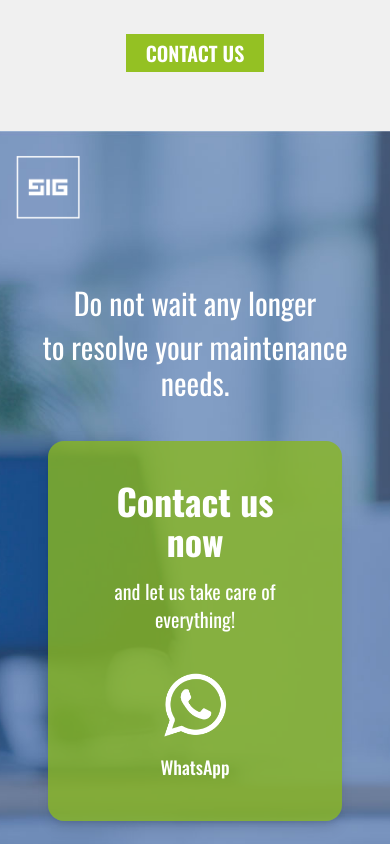
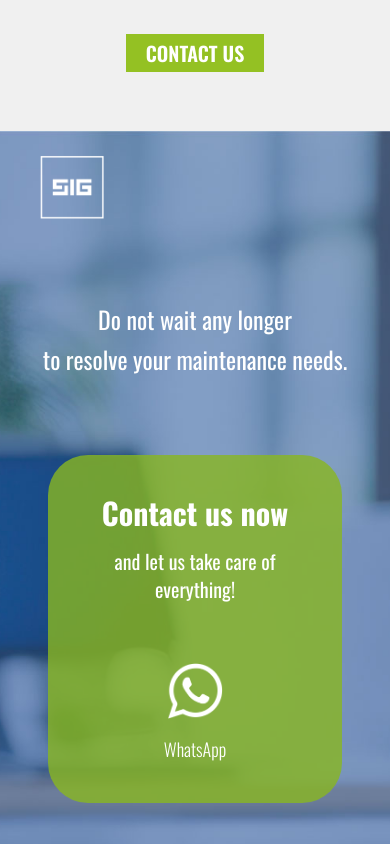
Before and after one commit to AliciaPak25/signature, a React (Vite) app: page / in a window 390 px wide. Shown: the part 3000-3844 px from the top of the page. Built offline with nearby package versions, Linux system fonts and the light colour scheme.

Commit message:
modified styles and responsive of contact section

```diff
--- a/src/components/ContactSection.jsx
+++ b/src/components/ContactSection.jsx
@@ -1,144 +1,37 @@
-// src/components/ContactSection.jsx
-
-/* import React from "react";
-
-const ContactSection = () => {
-  return (
-    <div
-      className="relative h-screen flex justify-center items-center contact-background"
-      id="contact"
-    >
-
-      <div className="relative z-10 flex flex-col md:flex-row justify-between items-center w-full max-w-6xl px-6">
-
-        <div className="text-center md:text-left text-white md:w-1/2 mb-10 md:mb-0">
-          <p className="text-2xl md:text-3xl font-semibold">
-            Don't wait any longer
-          </p>
-          <p className="text-xl md:text-2xl font-light mt-2">
-            to resolve your maintenance needs.
-          </p>
-        </div>
-
-
-        <div className="bg-[#89B721] flex flex-col rounded-2xl text-center p-8 md:p-12 md:w-xl h-96 shadow-lg">
-          <h3 className="text-2xl md:text-3xl font-bold text-white">
-            Contact us now
-          </h3>
-          <p className="text-lg md:text-xl text-white mt-2">
-            and let us take care of everything!
-          </p>
-
-          <div className="flex flex-col items-center mt-6">
-            <img
-              src="/path-to-whatsapp-icon.png"
-              alt="WhatsApp"
-              className="w-12 h-12 mb-2"
-            />
-            <p className="text-lg font-medium text-white">WhatsApp</p>
-          </div>
-        </div>
-      </div>
-    </div>
-  );
-};
-
-export default ContactSection; */
-
-/* import whiteLogo from "../assets/sig-white.png";
-import whatsappIcon from "../assets/whatsapp-contact.png";
-
-const ContactSection = () => {
-  return (
-    <div
-      className="relative h-screen flex flex-col justify-center items-center  contact-background"
-      id="contact"
-    >
-
-      <img
-        src={whiteLogo}
-        alt="SIG Logo"
-        className="absolute top-6 left-6 w-12 h-12 md:w-16 md:h-16 ml-20 mt-6"
-      />
-
-
-      <div className="relative z-10 flex flex-col md:flex-row items-center justify-evenly w-full max-w-5xl mx-auto px-6">
-
-        <div className="text-center text-white mr-10">
-          <p className="text-xl md:text-4xl font-semibold">
-            Do not wait any longer
-          </p>
-          <p className="text-xl md:text-4xl font-semibold mt-2">
-            to resolve your maintenance needs.
-          </p>
-        </div>
-
-        <div className="bg-[#89B721]/60 flex flex-col justify-center items-center rounded-2xl text-center p-8 md:p-12 w-xs sm:w-sm md:w-[350px] h-96 shadow-lg md:mt-0 mt-16 ml-10">
-          <h3 className="text-3xl md:text-4xl font-bold text-white">
-            Contact us now
-          </h3>
-          <p className="text-lg md:text-xl text-white mt-2">
-            and let us take care of everything!
-          </p>
-
-          <div className="flex flex-col items-center mt-10">
-            <a
-              href="https://wa.me/12242801814?text=Hello%2C%20I%27m%20interested%20in%20knowing%20more%20about%20your%20services."
-              target="_blank"
-              rel="noopener noreferrer"
-              className="block border-b-8 border-b-transparent"
-            >
-              <img
-                src={whatsappIcon}
-                alt="WhatsApp"
-                className="w-14 h-14 mb-2"
-              />
-            </a>
-            <p className="text-lg font-medium text-white">WhatsApp</p>
-          </div>
-        </div>
-      </div>
-    </div>
-  );
-};
-
-export default ContactSection;  */
-
-// Version 3
 import whiteLogo from "../assets/sig-white.png";
 import whatsappIcon from "../assets/whatsapp-contact.png";
 
 const ContactSection = () => {
   return (
     <div
-      className="relative w-full h-screen flex flex-col justify-evenly items-center contact-background"
+      className="relative w-full h-screen flex flex-col justify-center items-center contact-background"
       id="contact"
     >
       <img
         src={whiteLogo}
         alt="SIG Logo"
-        className="absolute top-6 left-4 w-16 h-16 md:w-20 md:h-20 md:left-20"
+        className="absolute top-6 left-10 w-16 h-16 md:w-20 md:h-20 md:left-20"
       />
 
       <div className="relative z-10 flex flex-col md:flex-row items-center justify-evenly w-full max-w-7xl mx-auto px-8">
-        <div className="text-center text-white md:text-left mb-10 md:mb-0 md:mr-12">
-          <p className="text-3xl md:text-4xl text-center">
+        <div className="text-center text-white md:text-left mb-20 md:mb-0">
+          <p className="text-2xl sm:text-3xl md:text-4xl text-center">
             Do not wait any longer
           </p>
-          <p className="text-3xl md:text-4xl mt-2 text-center">
+          <p className=" text-2xl sm:text-3xl md:text-4xl mt-2 text-center">
             to resolve your maintenance needs.
           </p>
         </div>
 
-        <div className="bg-[#89B721]/80 flex flex-col justify-center items-center rounded-2xl text-center p-10 md:p-16 w-[90%] sm:w-[80%] md:w-[450px] h-auto lg:h-[500px] shadow-lg">
-          <h3 className="text-4xl md:text-5xl font-bold text-white">
+        <div className="bg-[#89B721]/80 flex flex-col justify-center items-center rounded-[40px] text-center p-10 md:p-16 w-[90%] sm:w-[70%] md:w-[500px] h-auto md:h-[450px] lg:h-[550px] sm:py-20">
+          <h3 className="text-3xl sm:text-4xl lg:text-5xl font-bold text-white">
             Contact us now
           </h3>
-          <p className="text-xl md:text-2xl text-white mt-4">
+          <p className="text-xl sm:text-2xl lg:text-3xl text-white mt-4 font-normal">
             and let us take care of everything!
           </p>
 
-          <div className="flex flex-col items-center mt-10">
+          <div className="flex flex-col items-center mt-15">
             <a
               href="https://wa.me/12242801814?text=Hello%2C%20I%27m%20interested%20in%20knowing%20more%20about%20your%20services."
               target="_blank"
@@ -148,10 +41,10 @@ const ContactSection = () => {
               <img
                 src={whatsappIcon}
                 alt="WhatsApp"
-                className="w-16 h-16 mb-4 hover:animate-bounce"
+                className="w-14 h-14 sm:w-16 sm:h-16 mb-4 hover:animate-bounce"
               />
 
-              <p className="text-lg md:text-xl font-medium text-white">
+              <p className="text-lg sm:text-xl md:text-2xl font-light text-white">
                 WhatsApp
               </p>
             </a>
@@ -163,61 +56,3 @@ const ContactSection = () => {
 };
 
 export default ContactSection;
-
-/* import whiteLogo from "../assets/sig-white.png";
-import whatsappIcon from "../assets/whatsapp-contact.png";
-
-const ContactSection = () => {
-  return (
-    <div
-      className="relative h-screen flex flex-col justify-center items-center contact-background"
-      id="contact"
-    >
-      <img
-        src={whiteLogo}
-        alt="SIG Logo"
-        className="absolute top-6 left-4 w-16 h-16 md:w-20 md:h-20 lg:w-24 lg:h-24"
-      />
-
-      <div className="relative z-10 flex flex-col md:flex-row items-center justify-center w-full max-w-6xl mx-auto px-6">
-        <div className="text-center text-white mb-12 md:mb-0 md:mr-10">
-          <p className="text-2xl md:text-5xl lg:text-6xl font-bold">
-            Do not wait any longer
-          </p>
-          <p className="text-2xl md:text-5xl lg:text-6xl font-bold mt-4">
-            to resolve your maintenance needs.
-          </p>
-        </div>
-
-        <div className="bg-[#89B721]/60 flex flex-col justify-center items-center rounded-2xl text-center p-8 md:p-12 w-[90%] max-w-[400px] h-auto shadow-lg">
-          <h3 className="text-3xl md:text-5xl font-bold text-white">
-            Contact us now
-          </h3>
-          <p className="text-lg md:text-2xl text-white mt-4">
-            and let us take care of everything!
-          </p>
-
-          <div className="flex flex-col items-center mt-8">
-            <a
-              href="https://wa.me/12242801814?text=Hello%2C%20I%27m%20interested%20in%20knowing%20more%20about%20your%20services."
-              target="_blank"
-              rel="noopener noreferrer"
-              className="block border-b-8 border-b-transparent"
-            >
-              <img
-                src={whatsappIcon}
-                alt="WhatsApp"
-                className="w-16 h-16 mb-4"
-              />
-            </a>
-            <p className="text-lg md:text-xl font-medium text-white">
-              WhatsApp
-            </p>
-          </div>
-        </div>
-      </div>
-    </div>
-  );
-};
-
-export default ContactSection; */
```
